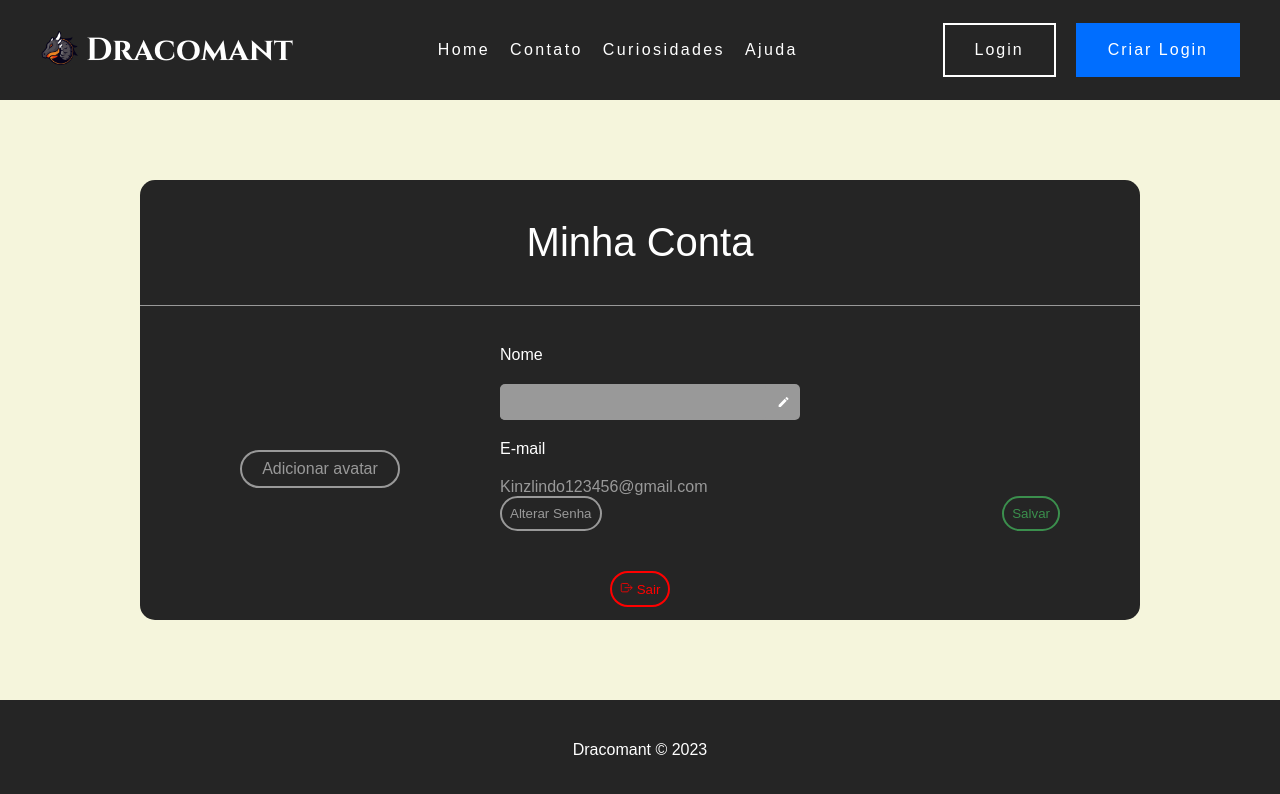
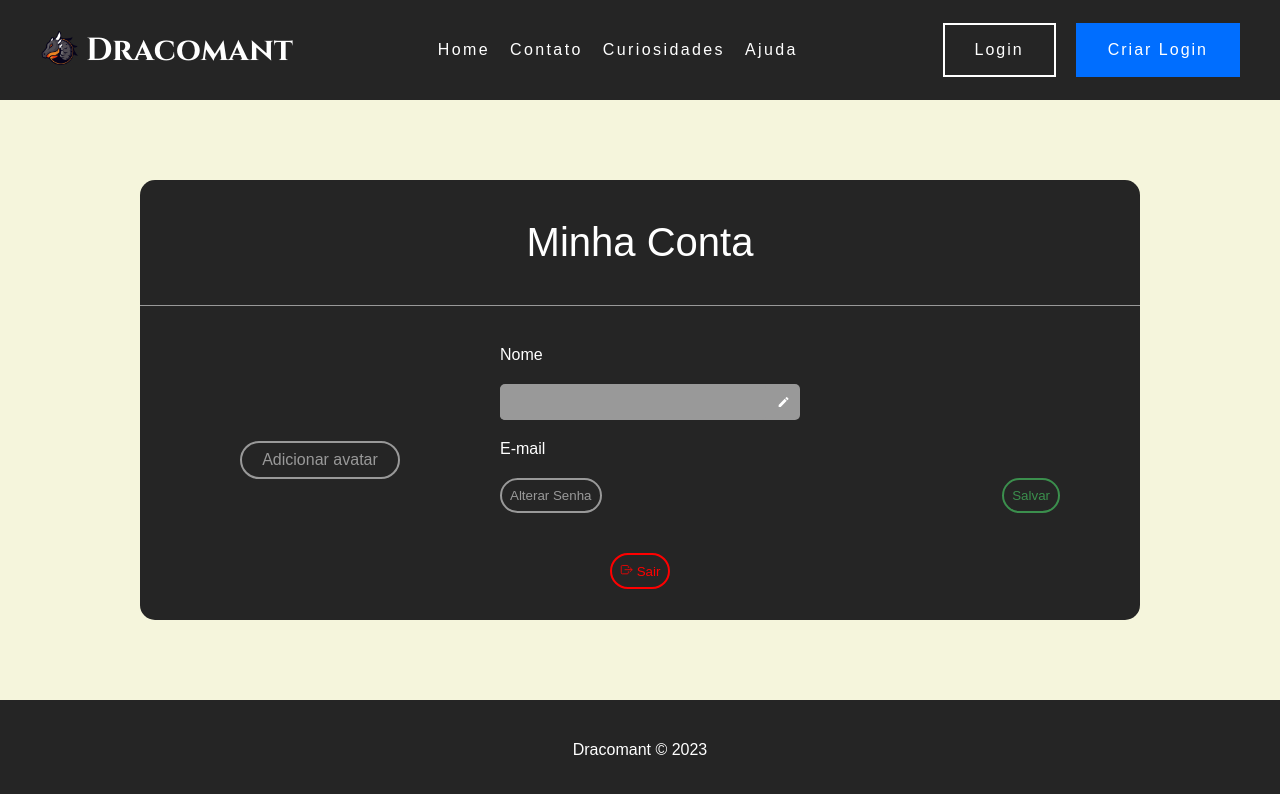
Before and after one commit to Kinz2901/Dracomant-React, a React (Vite) app: page /minhaconta in a window 1280 px wide. Shown: the top 794 px of the page. Built offline with nearby package versions, Linux system fonts and the light colour scheme; some icons are missing.

Commit message:
coloquei o email modificado

```diff
--- a/src/Pages/Conta/Conta.jsx
+++ b/src/Pages/Conta/Conta.jsx
@@ -7,7 +7,7 @@ import UserContext from "../../UserContext";
 import { useNavigate } from "react-router-dom";
 
 const Conta = () => {
-  const { username, setUsername, setLogin, avatar, setAvatar } =
+  const { username, setUsername, userEmail, avatar, setAvatar, setLogin} =
     useContext(UserContext);
   const [tempName, setTempName] = useState("");
   const inputName = useRef();
@@ -100,7 +100,7 @@ const Conta = () => {
                 )}
               </div>
               <label>E-mail</label>
-              <p>Kinzlindo123456@gmail.com</p>
+              <p>{userEmail}</p>
             </div>
             <div className={styles.buttons}>
               <button className={`${styles.button}`}>Alterar Senha</button>
```
